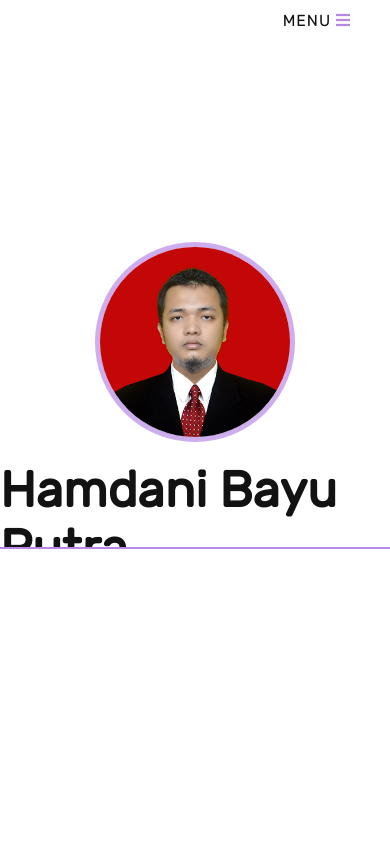
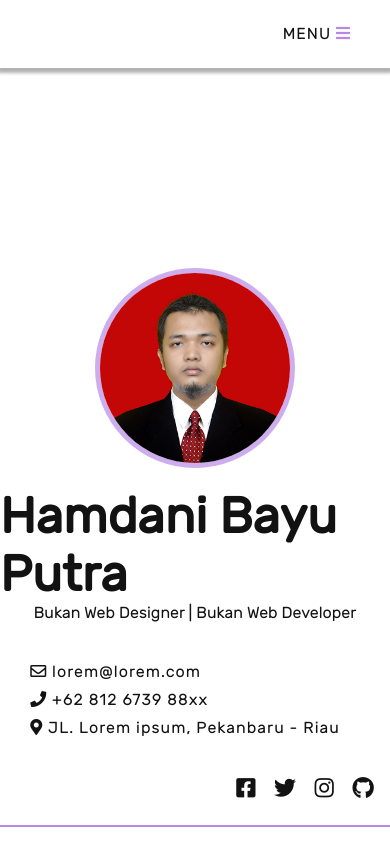
Before and after one commit to hamdanibayuputra/-CSS-JS--Header-UI, a plain HTML site: page index.html in a window 390 px wide. Shown: the top 844 px of the page. Drawn offline with Linux system fonts and the light colour scheme.

Commit message:
edit responsive

```diff
--- a/css/style.css
+++ b/css/style.css
@@ -72,7 +72,7 @@ header .links li a:hover {
    display: flex;
    justify-content: space-evenly;
    align-items: center;
-   padding-bottom: 41px;
+   padding-bottom: 180px;
    color: #242424;
    position: relative;
    overflow: hidden;
@@ -166,16 +166,9 @@ header .links li a:hover {
       overflow-x: hidden;
    }
 
-   .jumbo .col1 span {
-      display: none;
-   }
-   .jumbo .kotakBesar {
-      display: none;
-   }
-
    header {
-      height: 5vh;
-      box-shadow: none;
+      height: 8vh;
+      box-shadow: 0 3px 3px 2px rgba(0, 0, 0, 0.3);
       position: relative;
    }
 
@@ -222,7 +215,7 @@ header .links li a:hover {
    }
 
    .jumbo {
-      height: 60vh;
+      height: 80vh;
       display: flex;
       flex-direction: column;
       padding-top: 200px;
@@ -272,3 +265,21 @@ header .links li a:hover {
       margin-right: -400px;
    }
 }
+
+@media (max-width: 420px) {
+   .jumbo {
+      height: 90vh;
+   }
+
+   .jumbo .myContact {
+      opacity: 1;
+      transform: translateX(0);
+      margin-left: -20px;
+   }
+
+   .jumbo .mySosialMedia {
+      opacity: 1;
+      transform: translateX(0);
+      margin-right: -220px;
+   }
+}
```
